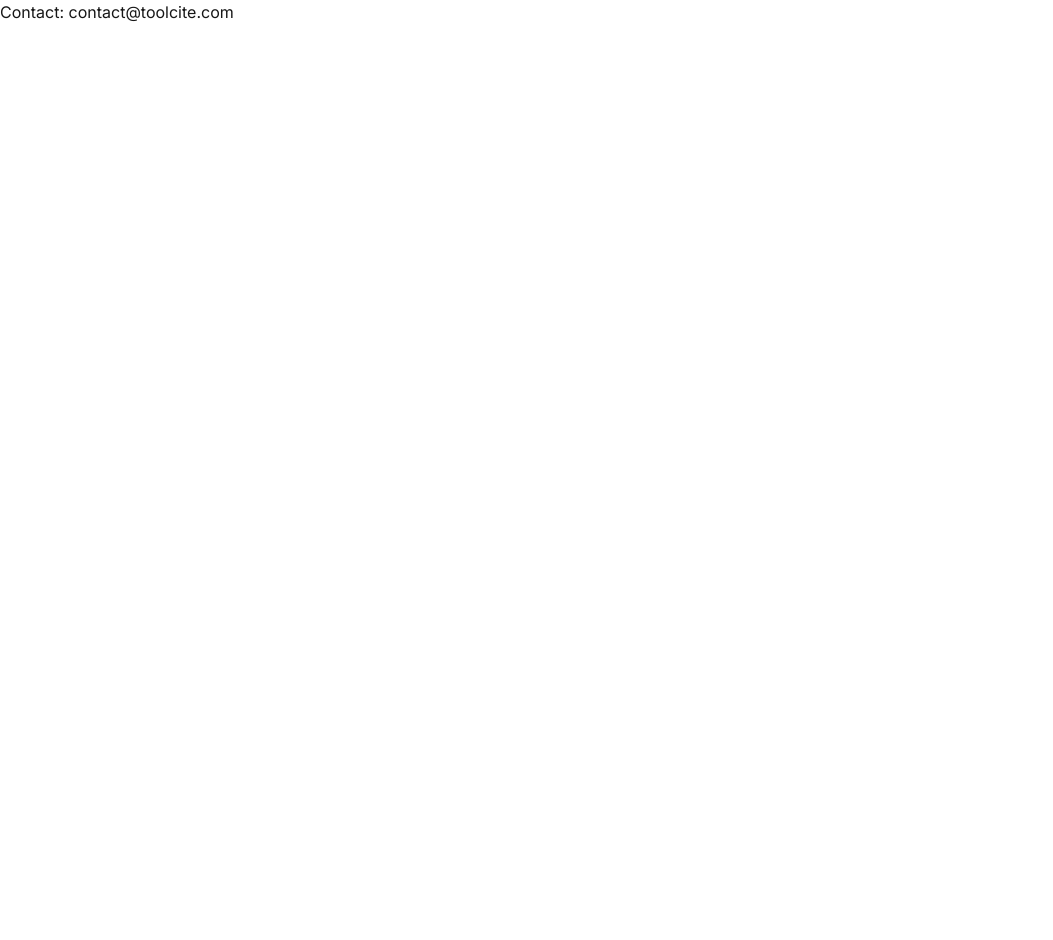
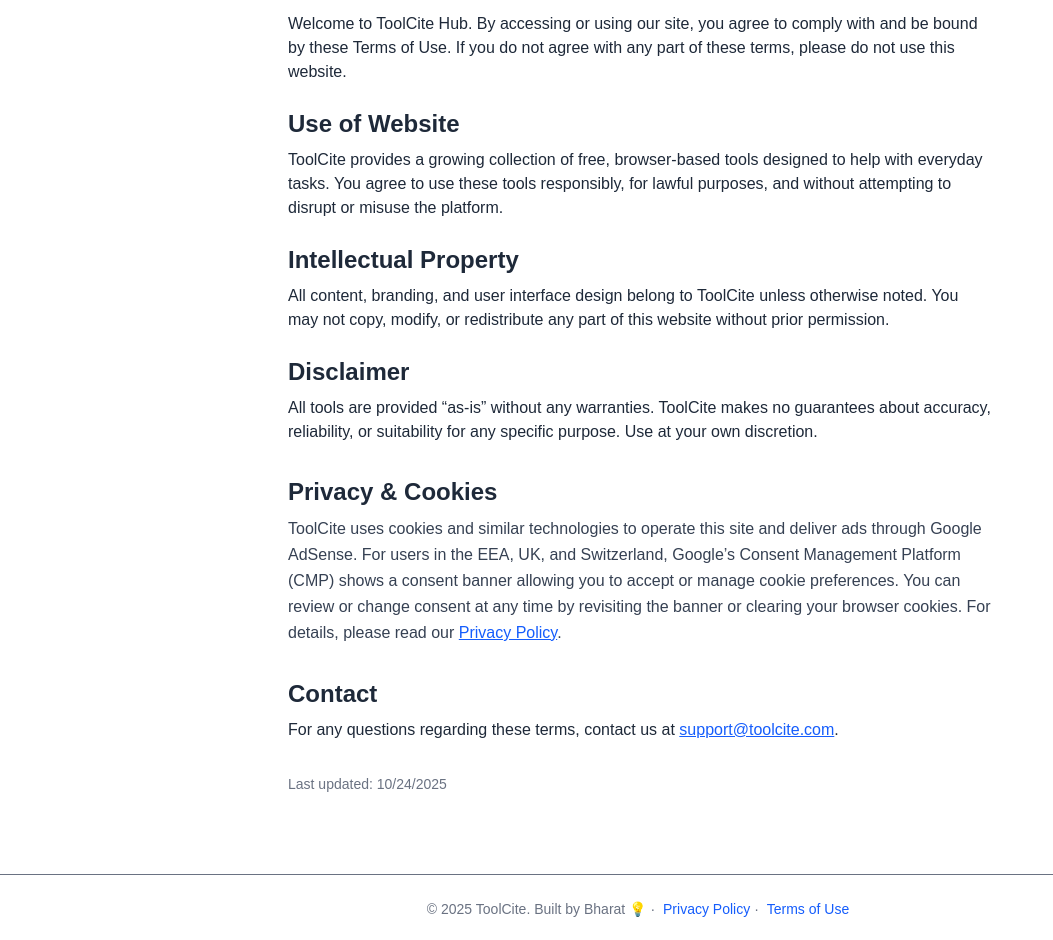
Before and after one commit to sowmyabharat1996/toolcite-hub, a Next.js app: page /terms in a window 1280 px wide. Shown: the part 72-1012 px from the top of the page, without its empty margins (0-1053 px from the left). Before the commit the page ends 800 px from the top, so only its background shows below. Built offline with nearby package versions, Linux system fonts and the light colour scheme.

Commit message:
changes3

```diff
--- a/app/layout.tsx
+++ b/app/layout.tsx
@@ -1,25 +1,12 @@
 import "./globals.css";
-import type { Metadata } from "next";
-import { Inter } from "next/font/google";
-
-const inter = Inter({ subsets: ["latin"] });
+import Script from "next/script";
+import { Metadata } from "next";
 
 export const metadata: Metadata = {
-  title: "ToolCite – Free Online Tools Hub",
+  title: "ToolCite Hub — Free Smart Web Tools",
   description:
-    "ToolCite brings together simple, fast, and useful tools like Weather, Speed Test, BMI, and more — all in one clean interface.",
-  keywords: [
-    "online tools",
-    "toolcite",
-    "free utilities",
-    "internet speed test",
-    "weather app",
-    "bmi calculator",
-  ],
-  authors: [{ name: "ToolCite" }],
-  icons: {
-    icon: "/favicon.ico",
-  },
+    "ToolCite Hub is a growing collection of smart, free web tools built for speed and simplicity — from weather forecasts to productivity utilities, all in one place.",
+  metadataBase: new URL("https://toolcite.com"),
 };
 
 export default function RootLayout({
@@ -30,28 +17,34 @@
   return (
     <html lang="en">
       <head>
-        {/* ✅ Google AdSense Verification Code */}
-        <script
+        {/* Google AdSense Verification Script */}
+        <Script
           async
           src="https://pagead2.googlesyndication.com/pagead/js/adsbygoogle.js?client=ca-pub-4622190640183245"
           crossOrigin="anonymous"
-        ></script>
+          strategy="afterInteractive"
+        />
+      </head>
+      <body className="min-h-screen flex flex-col bg-gradient-to-b from-blue-50 to-white text-gray-800">
+        <main className="flex-grow">{children}</main>
 
-        {/* ✅ Meta tags for SEO */}
-        <meta name="robots" content="index, follow" />
-        <meta name="theme-color" content="#2B47FF" />
-        <meta property="og:title" content="ToolCite – Smart Tools Hub" />
-        <meta
-          property="og:description"
-          content="A hub of online tools including weather, speed test, and more."
-        />
-        <meta property="og:url" content="https://toolcite.com" />
-        <meta property="og:type" content="website" />
-      </head>
-
-      <body className={inter.className}>
-        {/* 🧠 All your pages and components render here */}
-        {children}
+        {/* Footer */}
+        <footer className="text-center text-gray-500 text-sm mt-12 py-6 border-t">
+          © {new Date().getFullYear()} ToolCite. Built by Bharat 💡 ·{" "}
+          <a
+            href="/privacy"
+            className="text-blue-600 hover:underline mx-1"
+          >
+            Privacy Policy
+          </a>
+          ·{" "}
+          <a
+            href="/terms"
+            className="text-blue-600 hover:underline mx-1"
+          >
+            Terms of Use
+          </a>
+        </footer>
       </body>
     </html>
   );
--- a/app/privacy/page.tsx
+++ b/app/privacy/page.tsx
@@ -1,12 +1,53 @@
-export const dynamic = "force-static";
-export default function Privacy(){
-return (
-<div className="container" style={{maxWidth:800}}>
-<h1>Privacy Policy</h1>
-<p>Effective: {new Date().toLocaleDateString()}</p>
-<p>ToolCite uses cookies and may show Google AdSense ads. See Google Ads Settings to manage personalization.</p>
-<h2>Data</h2><ul><li>Usage analytics</li><li>IP/logs for security</li></ul>
-<h2>Contact</h2><p>contact@toolcite.com</p>
-</div>
-);
+export default function PrivacyPage() {
+  return (
+    <main className="p-8 max-w-3xl mx-auto text-gray-800">
+      <h1 className="text-3xl font-bold mb-4">Privacy Policy</h1>
+
+      <p className="mb-4">
+        ToolCite respects your privacy. We do not sell personal information. We
+        collect only the minimum data needed to operate this website and improve
+        the tools we provide.
+      </p>
+
+      {/* === NEW: Cookies & Consent section for AdSense/CMP === */}
+      <section className="mt-8">
+        <h2 className="text-2xl font-semibold mb-2">Cookies &amp; Consent</h2>
+        <p className="leading-relaxed">
+          ToolCite uses cookies and similar technologies to operate this site
+          and to show and measure ads via Google AdSense. For visitors in the
+          EEA, UK, and Switzerland, a Google-certified Consent Management
+          Platform (CMP) displays a consent banner where you can choose
+          <em> Consent</em> or <em>Manage options</em>. Your choices control
+          whether cookies are used for purposes like ad personalisation,
+          frequency capping, and analytics. You can change or withdraw consent
+          at any time using the banner when it appears again (for example after
+          clearing cookies). Learn more in Google’s policy:&nbsp;
+          <a
+            href="https://policies.google.com/technologies/ads"
+            target="_blank"
+            rel="noopener noreferrer"
+            className="text-blue-600 underline"
+          >
+            https://policies.google.com/technologies/ads
+          </a>
+          .
+        </p>
+      </section>
+
+      {/* You can keep your other sections below */}
+      <section className="mt-8">
+        <h2 className="text-2xl font-semibold mb-2">Contact</h2>
+        <p>
+          If you have questions about this policy, contact us at
+          &nbsp;<a href="mailto:support@toolcite.com" className="text-blue-600 underline">
+            support@toolcite.com
+          </a>.
+        </p>
+      </section>
+
+      <p className="text-sm text-gray-500 mt-8">
+        Last updated: {new Date().toLocaleDateString()}
+      </p>
+    </main>
+  );
 }
--- a/app/terms/page.tsx
+++ b/app/terms/page.tsx
@@ -1,11 +1,76 @@
-export const dynamic = "force-static";
-export default function Terms(){
-return (
-<div className="container" style={{maxWidth:800}}>
-<h1>Terms of Service</h1>
-<p>Tools are provided "as is" without warranties. You agree not to abuse or disrupt the service.</p>
-<p>Updates to these terms may be posted without prior notice.</p>
-<p>Contact: contact@toolcite.com</p>
-</div>
-);
+export default function TermsPage() {
+  return (
+    <main className="p-8 max-w-3xl mx-auto text-gray-800">
+      <h1 className="text-3xl font-bold mb-4">Terms of Use</h1>
+
+      <p className="mb-4">
+        Welcome to ToolCite Hub. By accessing or using our site, you agree to
+        comply with and be bound by these Terms of Use. If you do not agree with
+        any part of these terms, please do not use this website.
+      </p>
+
+      <section className="mt-6">
+        <h2 className="text-2xl font-semibold mb-2">Use of Website</h2>
+        <p>
+          ToolCite provides a growing collection of free, browser-based tools
+          designed to help with everyday tasks. You agree to use these tools
+          responsibly, for lawful purposes, and without attempting to disrupt or
+          misuse the platform.
+        </p>
+      </section>
+
+      <section className="mt-6">
+        <h2 className="text-2xl font-semibold mb-2">Intellectual Property</h2>
+        <p>
+          All content, branding, and user interface design belong to ToolCite
+          unless otherwise noted. You may not copy, modify, or redistribute any
+          part of this website without prior permission.
+        </p>
+      </section>
+
+      <section className="mt-6">
+        <h2 className="text-2xl font-semibold mb-2">Disclaimer</h2>
+        <p>
+          All tools are provided “as-is” without any warranties. ToolCite makes
+          no guarantees about accuracy, reliability, or suitability for any
+          specific purpose. Use at your own discretion.
+        </p>
+      </section>
+
+      {/* === NEW: Privacy & Cookies Section === */}
+      <section className="mt-8">
+        <h2 className="text-2xl font-semibold mb-2">Privacy &amp; Cookies</h2>
+        <p className="leading-relaxed text-gray-700">
+          ToolCite uses cookies and similar technologies to operate this site
+          and deliver ads through Google AdSense. For users in the EEA, UK, and
+          Switzerland, Google’s Consent Management Platform (CMP) shows a
+          consent banner allowing you to accept or manage cookie preferences.
+          You can review or change consent at any time by revisiting the banner
+          or clearing your browser cookies. For details, please read our{" "}
+          <a href="/privacy" className="text-blue-600 underline">
+            Privacy Policy
+          </a>
+          .
+        </p>
+      </section>
+
+      <section className="mt-8">
+        <h2 className="text-2xl font-semibold mb-2">Contact</h2>
+        <p>
+          For any questions regarding these terms, contact us at{" "}
+          <a
+            href="mailto:support@toolcite.com"
+            className="text-blue-600 underline"
+          >
+            support@toolcite.com
+          </a>
+          .
+        </p>
+      </section>
+
+      <p className="text-sm text-gray-500 mt-8">
+        Last updated: {new Date().toLocaleDateString()}
+      </p>
+    </main>
+  );
 }
```
